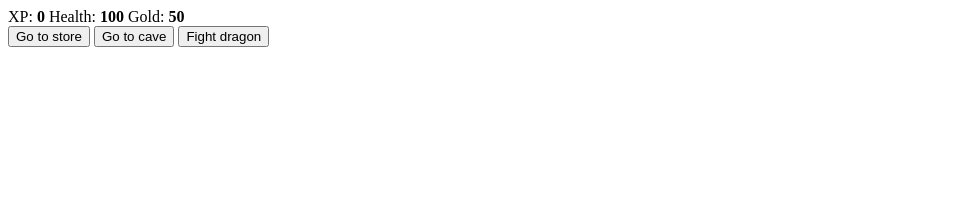
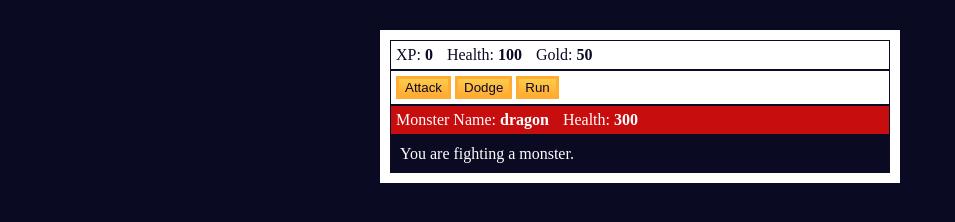
Before and after one commit to viclucese/freecodecamp, a plain HTML site: page js_cert/juego de rol/index.html in a window 1280 px wide. Both pictures are taken after a click on the button "Fight dragon". Shown: the whole page, without its empty margins (0-955 px from the left). Drawn offline with Linux system fonts and the light colour scheme.

Commit message:
paso 122

```diff
--- a/js_cert/juego de rol/index.html
+++ b/js_cert/juego de rol/index.html
@@ -17,8 +17,13 @@
         <button id="button2">Go to cave</button>
         <button id="button3">Fight dragon</button>
       </div>
-      <div id="monsterStats"></div>
-      <div id="text"></div>
+      <div id="monsterStats">
+        <span class="stat">Monster Name: <strong><span id="monsterName"></span></strong></span>
+        <span class="stat">Health: <strong><span id="monsterHealth"></span></strong></span>
+      </div>
+      <div id="text">
+        Welcome to Dragon Repeller. You must defeat the dragon that is preventing people from leaving the town. You are in the town square. Where do you want to go? Use the buttons above.
+      </div>
     </div>
     <script src="./script.js"></script>
   </body>
--- a/js_cert/juego de rol/script.js
+++ b/js_cert/juego de rol/script.js
@@ -6,4 +6,165 @@ let fighting;
 let monsterHealth;
 let inventory = ["stick"];
 
-let button1 = document.querySelector("#button1");
+const button1 = document.querySelector('#button1');
+const button2 = document.querySelector("#button2");
+const button3 = document.querySelector("#button3");
+const text = document.querySelector("#text");
+const xpText = document.querySelector("#xpText");
+const healthText = document.querySelector("#healthText");
+const goldText = document.querySelector("#goldText");
+const monsterStats = document.querySelector("#monsterStats");
+const monsterName = document.querySelector("#monsterName");
+const monsterHealthText = document.querySelector("#monsterHealth");
+const weapons = [
+  { name: 'stick', power: 5 },
+  { name: 'dagger', power: 30 },
+  { name: 'claw hammer', power: 50 },
+  { name: 'sword', power: 100 }
+];
+const monsters = [
+  {
+    name: "slime",
+    level: 2,
+    health: 15
+  },
+  {
+    name: "fanged beast",
+    level: 8,
+    health: 60
+  },
+  {
+    name: "dragon",
+    level: 20,
+    health: 300
+  }
+]
+const locations = [
+  {
+    name: "town square",
+    "button text": ["Go to store", "Go to cave", "Fight dragon"],
+    "button functions": [goStore, goCave, fightDragon],
+    text: "You are in the town square. You see a sign that says \"Store\"."
+  },
+  {
+    name: "store",
+    "button text": ["Buy 10 health (10 gold)", "Buy weapon (30 gold)", "Go to town square"],
+    "button functions": [buyHealth, buyWeapon, goTown],
+    text: "You enter the store."
+  },
+  {
+    name: "cave",
+    "button text": ["Fight slime", "Fight fanged beast", "Go to town square"],
+    "button functions": [fightSlime, fightBeast, goTown],
+    text: "You enter the cave. You see some monsters."
+  },
+  {
+    name: "fight",
+    "button text": ["Attack", "Dodge", "Run"],
+    "button functions": [attack, dodge, goTown],
+    text: "You are fighting a monster."
+  }
+];
+
+// initialize buttons
+button1.onclick = goStore;
+button2.onclick = goCave;
+button3.onclick = fightDragon;
+
+function update(location) {
+  button1.innerText = location["button text"][0];
+  button2.innerText = location["button text"][1];
+  button3.innerText = location["button text"][2];
+  button1.onclick = location["button functions"][0];
+  button2.onclick = location["button functions"][1];
+  button3.onclick = location["button functions"][2];
+  text.innerText = location.text;
+}
+
+function goTown() {
+  update(locations[0]);
+}
+
+function goStore() {
+  update(locations[1]);
+}
+
+function goCave() {
+  update(locations[2]);
+}
+
+function buyHealth() {
+  if (gold >= 10) {
+    gold -= 10;
+    health += 10;
+    goldText.innerText = gold;
+    healthText.innerText = health;
+  } else {
+    text.innerText = "You do not have enough gold to buy health.";
+  }
+}
+
+function buyWeapon() {
+  if (currentWeaponIndex < weapons.length - 1) {
+    if (gold >= 30) {
+      gold -= 30;
+      currentWeaponIndex++;
+      goldText.innerText = gold;
+      let newWeapon = weapons[currentWeaponIndex].name;
+      text.innerText = "You now have a " + newWeapon + ".";
+      inventory.push(newWeapon);
+      text.innerText += " In your inventory you have: " + inventory;
+    } else {
+      text.innerText = "You do not have enough gold to buy a weapon.";
+    }
+  } else {
+    text.innerText = "You already have the most powerful weapon!";
+    button2.innerText = "Sell weapon for 15 gold";
+    button2.onclick = sellWeapon;
+  }
+}
+
+function sellWeapon() {
+  if (inventory.length > 1) {
+    gold += 15;
+    goldText.innerText = gold;
+    let currentWeapon = inventory.shift();
+    text.innerText = "You sold a " + currentWeapon + ".";
+    text.innerText += " In your inventory you have: " + inventory;
+  } else {
+    text.innerText = "Don't sell your only weapon!";
+  }
+}
+
+function fightSlime() {
+  fighting = 0;
+  goFight();
+}
+
+function fightBeast() {
+  fighting = 1;
+  goFight();
+}
+
+function fightDragon() {
+  fighting = 2;
+  goFight();
+}
+
+function goFight() {
+  update(locations[3]);
+  monsterHealth = monsters[fighting].health;
+  monsterStats.style.display = "block";
+  monsterName.innerText = monsters[fighting].name;
+  monsterHealthText.innerText = monsterHealth;
+}
+
+function attack() {
+  text.innerText = "The " + monsters[fighting].name + " attacks.";
+  text.innerText += " You attack it with your " + weapons[currentWeaponIndex].name + ".";
+
+}
+
+function dodge() {
+
+}
--- a/js_cert/juego de rol/styles.css
+++ b/js_cert/juego de rol/styles.css
@@ -0,0 +1,45 @@
+body {
+    background-color: #0a0a23;
+  }
+
+  #text {
+    background-color: #0a0a23;
+    color: #ffffff;
+    padding: 10px;
+  }
+
+  #game {
+    max-width: 500px;
+    max-height: 400px;
+    background-color: #ffffff;
+    color: #ffffff;
+    margin: 30px auto 0px;
+    padding: 10px;
+  }
+
+  #controls,
+  #stats {
+    border: 1px solid #0a0a23;
+    padding: 5px;
+    color: #0a0a23;
+  }
+
+  #monsterStats {
+    display: none;
+    border: 1px solid #0a0a23;
+    padding: 5px;
+    color: #ffffff;
+    background-color: #c70d0d;
+  }
+
+  .stat {
+    padding-right: 10px;
+  }
+
+  button {
+    cursor: pointer;
+    color: #0a0a23;
+    background-color: #feac32;
+    background-image: linear-gradient(#fecc4c, #ffac33);
+    border: 3px solid #feac32;
+  }
```
